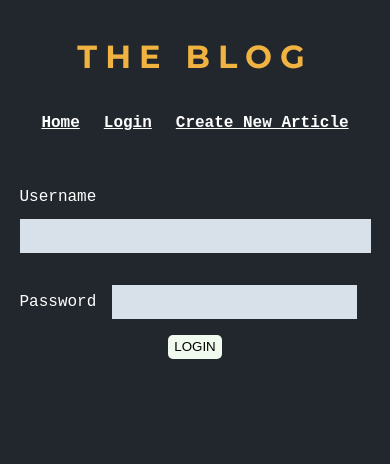
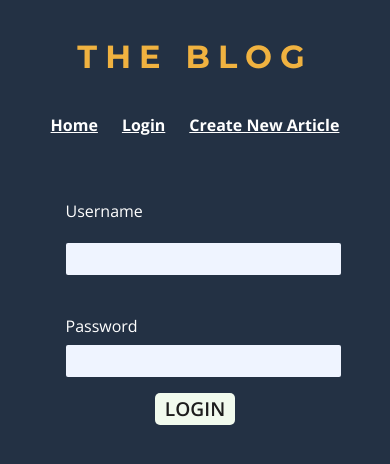
Before and after one commit to HeyHannibal/a-blog-cms, a React (Create React App) app: page /login in a window 390 px wide. Shown: the top 464 px of the page. Built offline with nearby package versions, Linux system fonts and the light colour scheme.

Commit message:
added responsive styling to all pages

```diff
--- a/public/index.html
+++ b/public/index.html
@@ -29,8 +29,9 @@
 <link rel="preconnect" href="https://fonts.gstatic.com" crossorigin>
 <link rel="preconnect" href="https://fonts.googleapis.com">
 <link rel="preconnect" href="https://fonts.gstatic.com" crossorigin>
-<link href="https://fonts.googleapis.com/css2?family=Montserrat:wght@300;400;500;700&family=PT+Sans:wght@700&family=Space+Grotesk:wght@400;500;600&display=swap" rel="stylesheet">
-    <title>a-blog</title>
+<link rel="preconnect" href="https://fonts.googleapis.com">
+<link rel="preconnect" href="https://fonts.gstatic.com" crossorigin>
+<link href="https://fonts.googleapis.com/css2?family=Montserrat:wght@300;400;500;700&family=Open+Sans:ital,wght@0,300;0,400;0,600;0,700;1,500&display=swap" rel="stylesheet">    <title>a-blog</title>
   </head>
   <body>
     <noscript>You need to enable JavaScript to run this app.</noscript>
--- a/src/App.js
+++ b/src/App.js
@@ -1,32 +1,26 @@
-import './stylesheets/App.css';
+import "./stylesheets/App.css";
 import { Outlet, Link, useNavigate } from "react-router-dom";
-import React from 'react';
+import React from "react";
 
 function App() {
-
-
-
-  let navigate = useNavigate()
-
-
-
+  let navigate = useNavigate();
 
   function signOut() {
-    localStorage.clear()
-    // navigate('/')
+    localStorage.clear();
+    navigate("/login");
   }
 
   return (
     <div className="App">
       <h1>The Blog</h1>
       <nav>
-        <Link to='/'>Home</Link>
-        {localStorage.getItem('token') ?
+        <Link to="/">Home</Link>
+        {localStorage.getItem("token") ? (
           <a onClick={signOut}>Sign out</a>
-          :
-          <Link to='login'>Login</Link>
-        }
-        <Link to='article' >Create New Article</Link>
+        ) : (
+          <Link to="login">Login</Link>
+        )}
+        <Link to="article">Create New Article</Link>
       </nav>
       <Outlet />
     </div>
--- a/src/components/login.js
+++ b/src/components/login.js
@@ -1,6 +1,6 @@
 import React, { useState, useEffect } from 'react'
 import { useNavigate } from "react-router-dom";
-
+import '../stylesheets/loginForm.css'
 
 export default function PostComment(props) {
     let navigate = useNavigate()
@@ -48,17 +48,17 @@ export default function PostComment(props) {
 
 
     return (
-        <form onSubmit={post}>
-            <label htmlFor='username'>
-                Username
-                <input type='text' name='username' value={inputUsername} onChange={usernameChange}></input>
+        <form onSubmit={post} className='auth'>
+            {showErr ? <p className={'err'}>Incorrect password or username</p> : ''}
+            <label htmlFor='username' className='auth'>
+                <p>Username</p>
+                <input type='text' name='username' className='auth' minLength={6} value={inputUsername} onChange={usernameChange}></input>
             </label>
-            <label htmlFor='password'>
-                Password
-                <input type='password' name='password' value={inputPassword} onChange={passwordChange}></input>
+            <label htmlFor='password' className='auth'>
+                <p>Password</p>
+                <input type='password' name='password' className='auth' minLength={6} value={inputPassword} onChange={passwordChange}></input>
             </label>
             <button type='submit'>Login</button>
-            {showErr ? <p>Incorrect password or username</p> : ''}
         </form>
     )
 }
--- a/src/components/postarticle.js
+++ b/src/components/postarticle.js
@@ -65,7 +65,7 @@ export default function Post() {
                 Article
                 <textarea name='body' value={articleForm.body} onChange={formChange}></textarea>
             </label>
-            <label for='published' >
+            <label for='published' className='checkbox' >
                 <p>Publish Now</p>
                 <input name='published' type='checkbox' checked={articleForm.published} onChange={formChange}/>
             </label>
--- a/src/stylesheets/App.css
+++ b/src/stylesheets/App.css
@@ -17,8 +17,11 @@ h1 {
     letter-spacing: .5rem;
     color: rgb(240, 178, 64);
 }
-
+p{
+    font-family: 'Open Sans';
+}
 a {
+    font-family: 'Open Sans';
     text-decoration: none;
     color: rgb(255, 255, 255);
 }
--- a/src/stylesheets/articleList.css
+++ b/src/stylesheets/articleList.css
@@ -1,4 +1,4 @@
-#articleListContainer{
+#articleListContainer {
   margin-top: 2.5rem;
   max-width: 60vw;
   display: flex;
@@ -6,23 +6,20 @@
   justify-content: center;
   align-items: center;
 }
-button{
+button {
   height: 1.5rem;
   text-transform: uppercase;
   border: none;
-    background-color:#F1FAEE ;
+  background-color: #f1faee;
   border-radius: 5px;
 }
-
 .MuiSvgIcon-root {
-    color:#F1FAEE;
+  color: #f1faee;
 }
-
 div#articleList {
   width: 100%;
   padding: none;
 }
-
 div.article {
   padding: 1rem 1rem 1rem 0;
   width: 100%;
@@ -33,44 +30,40 @@ div.article {
   display: flex;
   border-bottom: 1px solid rgba(255, 255, 255, 0.171);
 }
-div.article a{
+div.article a {
   font-size: 1.5rem;
   width: fit-content;
-        font-family: 'Montserrat';
-        border-bottom: 1px solid white;
+  font-family: "Montserrat";
+  border-bottom: 1px solid rgb(225, 97, 65);
 }
-div.article p{
+div.article p {
   font-size: 1rem;
-
 }
-div.articleActions{
+div.articleActions {
   align-self: flex-end;
   margin-top: auto;
   padding: 1px;
 }
-div.actionDiv{
+div.actionDiv {
   display: flex;
   gap: 1rem;
 }
-div.completeAction{
+div.completeAction {
   display: flex;
   align-items: center;
   gap: 1rem;
-    color: rgb(240, 178, 64);
+  color: rgb(225, 97, 65);
   font-weight: 600;
 }
-div.completeAction p{
+div.completeAction p {
   margin: 0;
   padding-top: 0;
-
 }
-
 div.completeAction button:hover {
   background-color: #ffeabc;
-
 }
 @media only screen and (max-width: 768px) {
-    #articleListContainer{
+  #articleListContainer {
     max-width: 95vw;
   }
 }
--- /dev/null
+++ b/src/stylesheets/articlePage.css
@@ -0,0 +1,38 @@
+#article {
+  display: flex;
+  flex-direction: row;
+  overflow-y: hidden;
+}
+#articleContainer {
+  max-width: 48rem;
+  display: flex;
+  flex-direction: column;
+  justify-content: center;
+  align-items: flex-start;
+    flex-shrink: 6;
+}
+#articleContainer h1 {
+  padding: 0;
+  margin: 4rem 0 0 0;
+}
+#articleContainer p:first-of-type {
+  margin: 0rem 1rem;
+}
+#articleContainer p {
+  margin: 2rem 0;
+
+}
+@media only screen and (max-width: 768px) {
+    #articleContainer{
+        margin: 0.5rem;
+    }
+    #articleContainer h1 {
+        font-size: 1.5rem;
+        padding: 0;
+        margin: 4rem 0 0 0;
+      }
+      #articleContainer p {
+        font-size: 0.9rem;
+
+      }
+  }
--- a/src/stylesheets/form.css
+++ b/src/stylesheets/form.css
@@ -14,6 +14,7 @@ label{
     display: flex;
     flex-direction: column;
     margin: 1rem 0;
+    font-family: 'Open Sans';
 
 }
 input{
@@ -25,22 +26,39 @@ input{
     font-weight: 600;
     font-size: 1.2rem;
     color: rgb(15, 15, 15);
+    padding: 0.8rem;
 }
 textarea{
     width: 100%;
-    height: 50vh;
+    min-height: 45vh;
     background-color: rgb(216, 224, 233);
     border: none;
     margin-top: 0.8rem;
-    font-family: 'Courier New', Courier, monospace;
+    font-family: 'Open Sans';
+    padding: 1rem;
+    box-sizing: border-box;
+    overflow-y: auto;
 }
-label:last-of-type{
+label.checkbox{
     flex-direction: row;
     align-items: center;
-    gap: 1rem
+    gap: 1rem;
+    margin: 0;
 }
 label:last-of-type input{
 margin: 0;
+}
+form button{
+    height: 2rem;
+    width: 5rem;
+    font-family: 'Open Sans';
+    font-weight: 600;
+    font-size: 1.2rem;
+    color: rgb(29, 29, 29);
+}
+form button:hover{
+    background-color: #ffeabc;
+
 }
 @media only screen and (max-width: 768px) {
     form{
--- a/src/stylesheets/index.css
+++ b/src/stylesheets/index.css
@@ -3,8 +3,9 @@ body {
   font-family: 'Courier New', Courier, monospace;
   -webkit-font-smoothing: antialiased;
   -moz-osx-font-smoothing: grayscale;
-  background-color: #22272e;
+  background-color: #233144 ;
   color: white;
   width: 100vw;
 
 }
+/* #22272e; */
--- /dev/null
+++ b/src/stylesheets/loginForm.css
@@ -0,0 +1,28 @@
+form.auth{
+    display: flex;
+    justify-content: center;
+    align-items: center;
+}
+form p.err{
+    color: rgb(225, 97, 65);
+    margin: 0;
+    align-self: center;
+}
+label.auth{
+    display: flex;
+    flex-direction: column;
+    align-items: baseline;
+    width: fit-content;
+}
+label.auth p {
+    margin: 0.5rem 0;
+}
+label.auth input{
+    font-family: 'Open Sans';
+    font-weight: 500;
+    padding: 0.5rem;
+    width: 100%;
+    height: 1rem;
+    border-radius: 2px;
+    background-color: rgb(239, 244, 255);
+}
```
Also changed, not shown: src/components/articlepage.js (+45 -37 lines), src/components/homepage.js (+87 -74 lines). Lines whose indentation alone changed are shown as unchanged.
